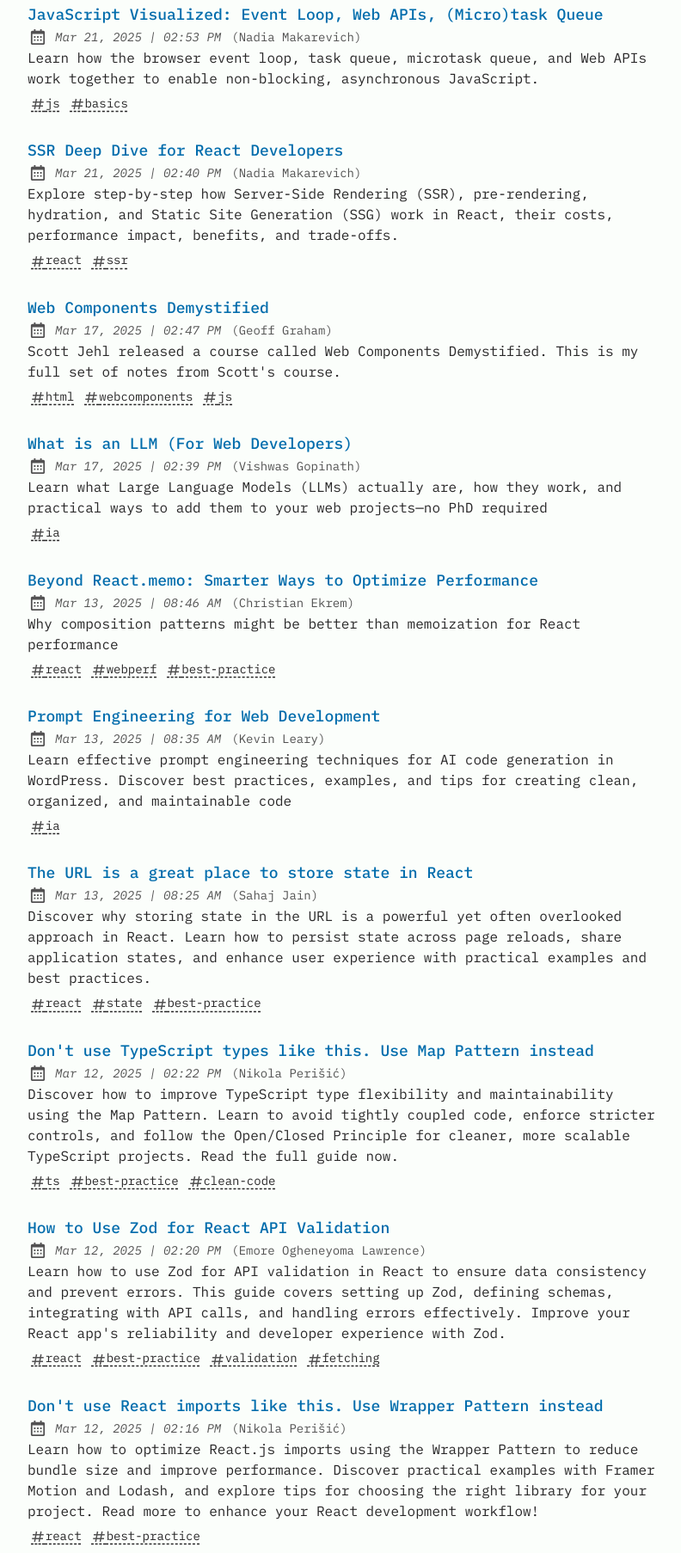
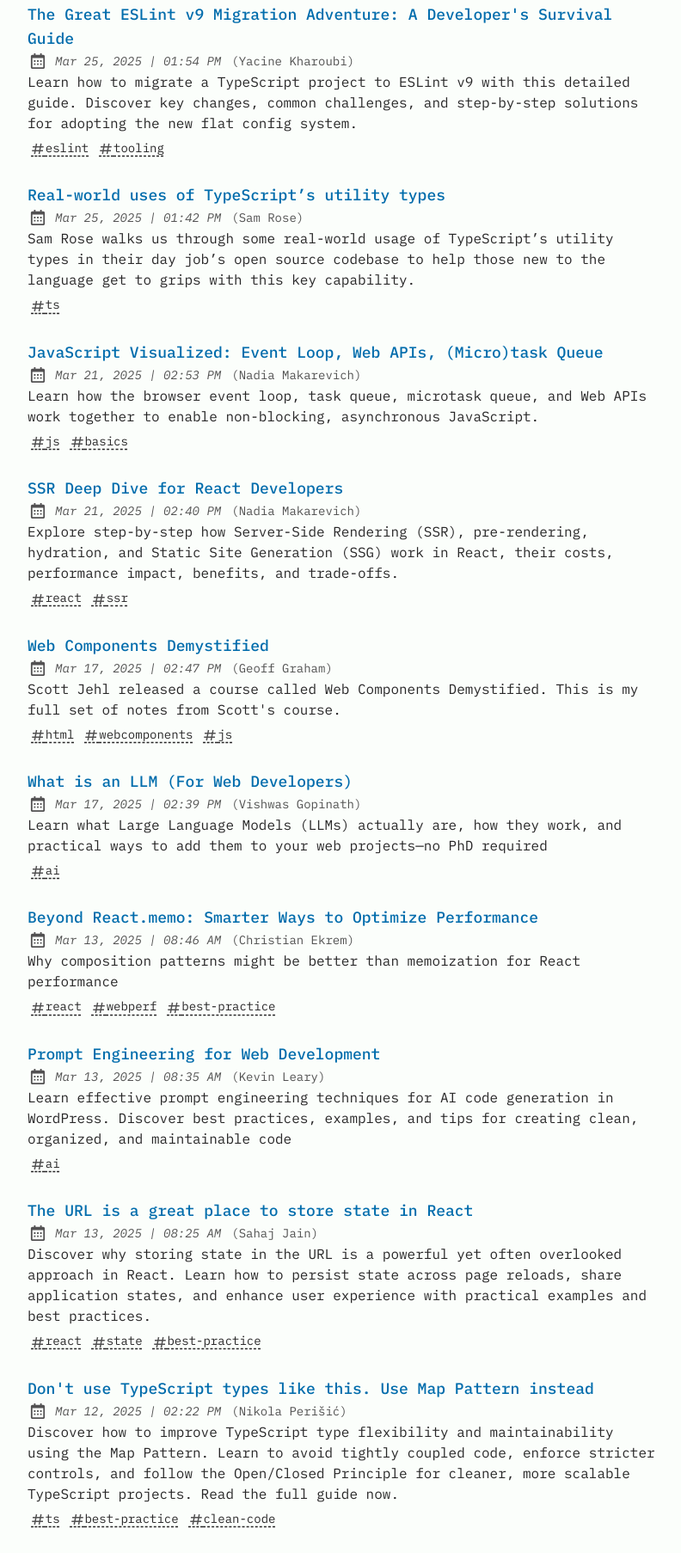
Before and after one commit to ozee31/56kode, an Astro site: page /tech-watch/1 in a window 1280 px wide. Shown: the part 374-2180 px from the top of the page at 86% size, without its empty margins (240-1032 px from the left). Built offline with nearby package versions, Linux system fonts and the light colour scheme; Astro itself is replaced by a stand-in of ours; some packages are replaced by stand-ins of ours.

Commit message:
add tech watch post & rename ia to ai

```diff
--- a/src/content/techwatch/cursor-tips.md
+++ b/src/content/techwatch/cursor-tips.md
@@ -5,7 +5,7 @@ title: "How I use Cursor (+ my best tips)"
 description: "Practical tips for using Cursor AI effectively, including YOLO mode, test-driven development, debugging, and keyboard shortcuts."
 url: "https://www.builder.io/blog/cursor-tips"
 tags:
-  - ia
+  - ai
   - ide
   - cursor
 ---
--- a/src/content/techwatch/large-language-model-llm.md
+++ b/src/content/techwatch/large-language-model-llm.md
@@ -5,5 +5,5 @@ title: "What is an LLM (For Web Developers)"
 description: "Learn what Large Language Models (LLMs) actually are, how they work, and practical ways to add them to your web projects—no PhD required"
 url: "https://www.builder.io/blog/large-language-model-llm"
 tags:
-  - ia
+  - ai
 ---
--- /dev/null
+++ b/src/content/techwatch/migration-to-eslint-v9.md
@@ -0,0 +1,10 @@
+---
+author: Yacine Kharoubi
+pubDatetime: 2025-03-25T14:54:00+01:00
+title: "The Great ESLint v9 Migration Adventure: A Developer's Survival Guide"
+description: "Learn how to migrate a TypeScript project to ESLint v9 with this detailed guide. Discover key changes, common challenges, and step-by-step solutions for adopting the new flat config system."
+url: "https://www.neoxs.me/blog/migration-to-eslint-v9"
+tags:
+  - eslint
+  - tooling
+---
--- a/src/content/techwatch/prompt-engineering-for-web-development.md
+++ b/src/content/techwatch/prompt-engineering-for-web-development.md
@@ -5,5 +5,5 @@ title: "Prompt Engineering for Web Development"
 description: "Learn effective prompt engineering techniques for AI code generation in WordPress. Discover best practices, examples, and tips for creating clean, organized, and maintainable code"
 url: "https://www.sitepoint.com/prompt-engineering-for-web-development/"
 tags:
-  - ia
+  - ai
 ---
--- /dev/null
+++ b/src/content/techwatch/real-world-uses-of-typescripts-utility-types.md
@@ -0,0 +1,9 @@
+---
+author: Sam Rose
+pubDatetime: 2025-03-25T14:42:00+01:00
+title: "Real-world uses of TypeScript’s utility types"
+description: "Sam Rose walks us through some real-world usage of TypeScript’s utility types in their day job’s open source codebase to help those new to the language get to grips with this key capability."
+url: "https://piccalil.li/blog/real-world-uses-of-typescripts-utility-types"
+tags:
+  - ts
+---
--- a/src/content/techwatch/reverse-engineering-minified-code-using-openai.md
+++ b/src/content/techwatch/reverse-engineering-minified-code-using-openai.md
@@ -5,6 +5,6 @@ title: "OpenAI is shockingly good at unminifying code"
 description: "The article explains how OpenAI tools assist in reverse-engineering minified JavaScript. It uses an example of a complex ASCII art generator to show how ChatGPT can interpret the code, making it more readable by converting it to TypeScript. The article highlights the utility of AI in understanding and debugging obfuscated code."
 url: "https://glama.ai/blog/2024-08-29-reverse-engineering-minified-code-using-openai"
 tags:
-  - ia
+  - ai
   - js
 ---
```
